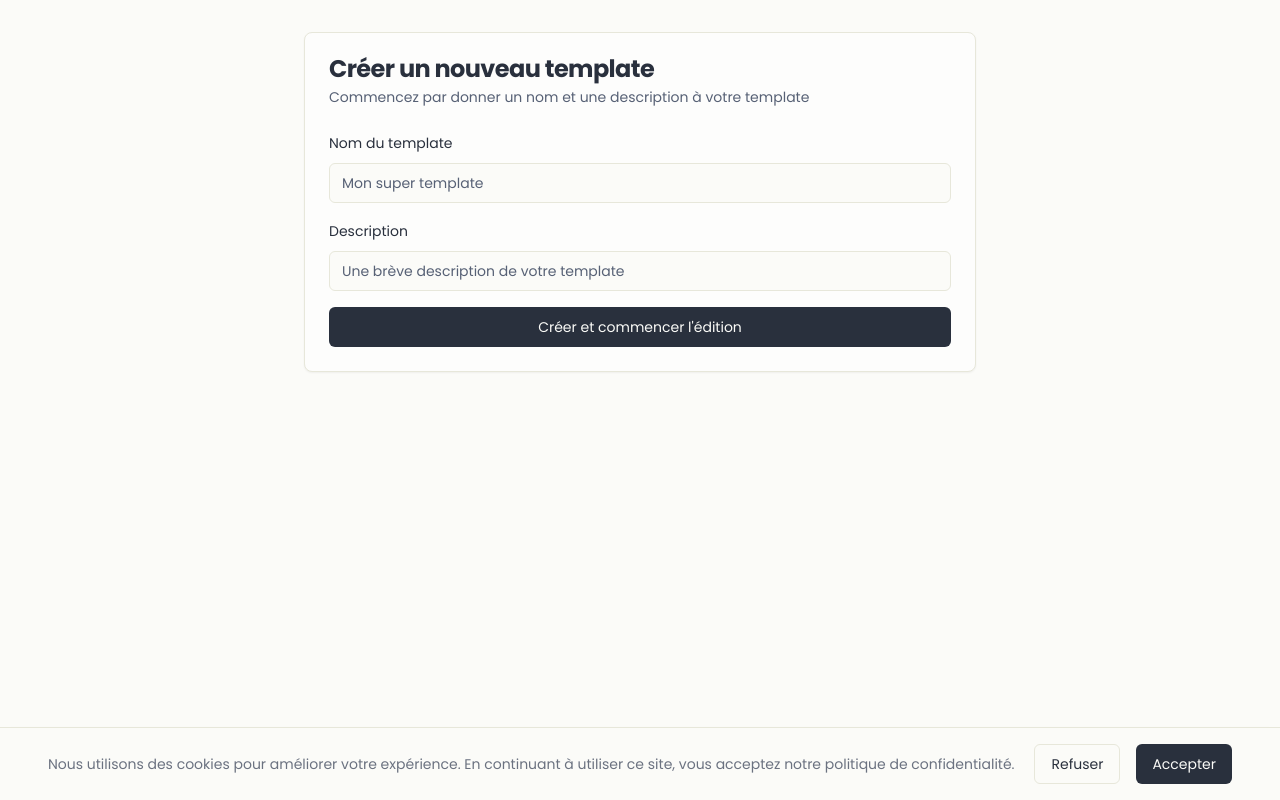
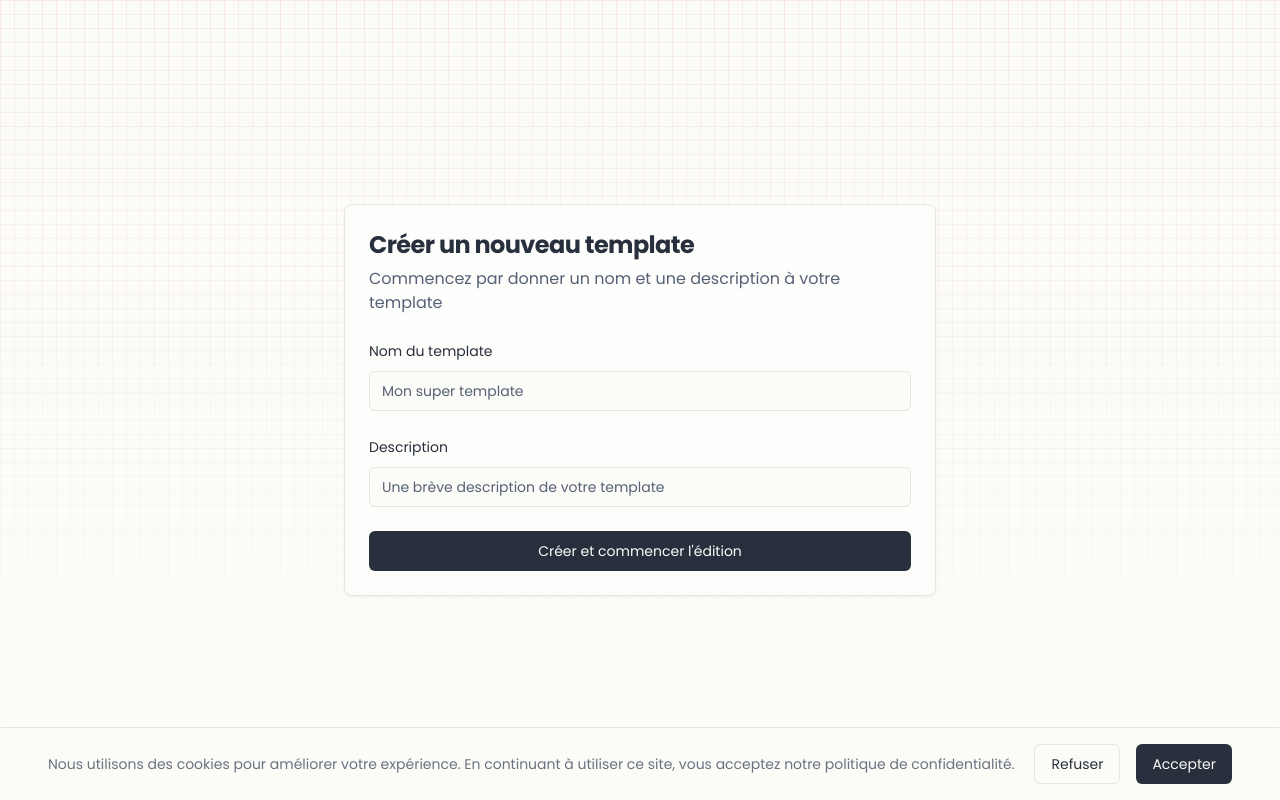
Before and after one commit to truuue/CustomTemplatesCluster, a Next.js app: page /templates/new in a window 1280 px wide. Built offline with nearby package versions, Linux system fonts and the light colour scheme.

Commit message:
styling newtemplate page

```diff
--- a/src/app/templates/new/page.tsx
+++ b/src/app/templates/new/page.tsx
@@ -47,15 +47,23 @@
   };
 
   return (
-    <div className="container mx-auto px-4 py-8">
-      <Card className="mx-auto max-w-2xl">
+    <div className="container mx-auto">
+      {/* Grille de fond avec dégradé */}
+      <div className="bg-grid-pattern fixed inset-0 -z-10 opacity-100 dark:opacity-80 dark:[background-image:linear-gradient(to_right,#ffffff1a_1px,transparent_1px),linear-gradient(to_bottom,#ffffff1a_1px,transparent_1px)]">
+        <div className="absolute inset-0 bg-gradient-to-t from-background via-background/60 to-background/20" />
+      </div>
+
+      <div className="flex h-screen flex-col items-center justify-center p-4">
+        <Card className="hover-card flex w-full flex-col justify-between md:w-2/3 lg:w-1/2">
           <CardHeader>
-          <CardTitle>Créer un nouveau template</CardTitle>
-          <CardDescription>
+            <CardTitle className="text-xl sm:text-2xl">
+              Créer un nouveau template
+            </CardTitle>
+            <CardDescription className="text-sm sm:text-base">
               Commencez par donner un nom et une description à votre template
             </CardDescription>
           </CardHeader>
-        <CardContent className="space-y-4">
+          <CardContent className="space-y-6">
             <div className="space-y-2">
               <Label htmlFor="template-name">Nom du template</Label>
               <Input
@@ -98,5 +106,6 @@
           </CardContent>
         </Card>
       </div>
+    </div>
   );
 }
```
Lines whose indentation alone changed are shown as unchanged.
